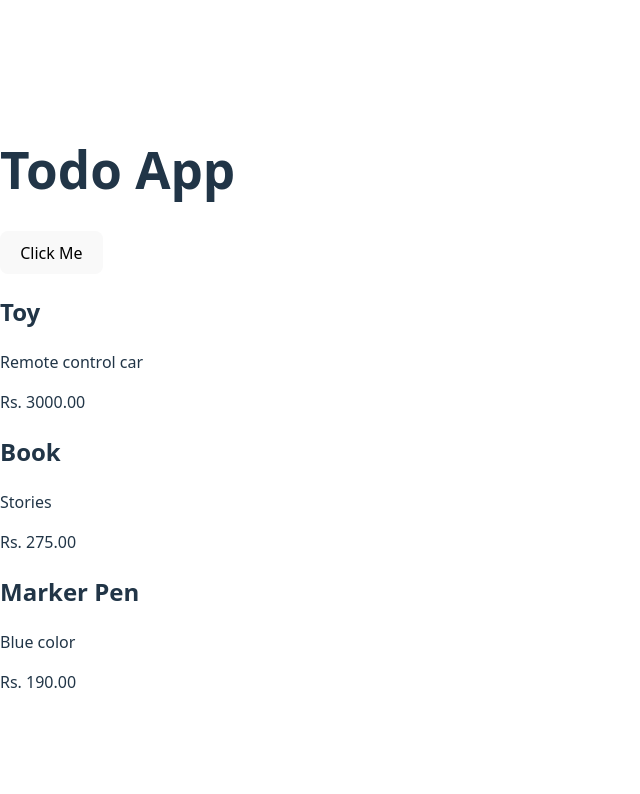
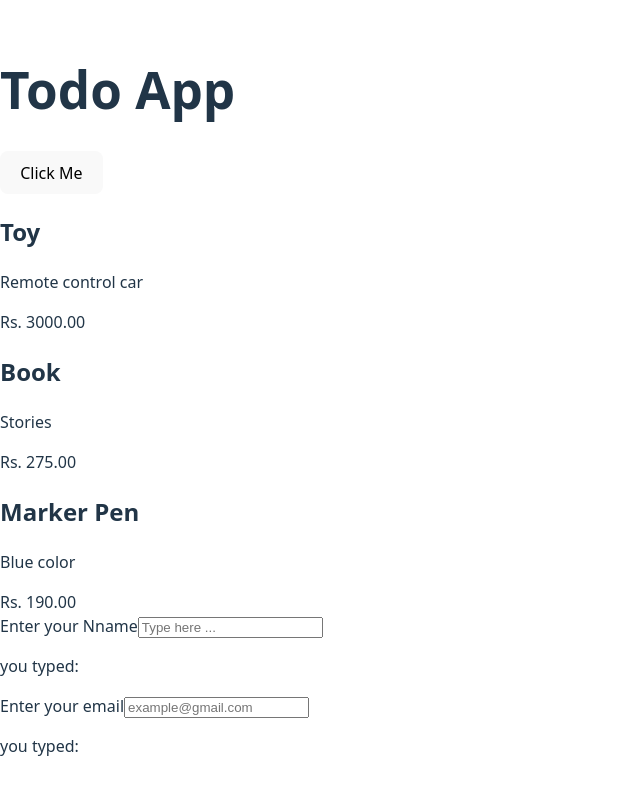
Before and after one commit to Randilwelikala/React-Todo-app, a React (Vite) app: page / in a window 1280 px wide. Shown: the top 794 px of the page, without its empty margins (0-640 px from the left). Built offline with nearby package versions, Linux system fonts and the light colour scheme.

Commit message:
add input component

```diff
--- a/src/App.jsx
+++ b/src/App.jsx
@@ -1,5 +1,6 @@
 import Button from './components/button';
 import Card from './components/card';
+import Input from './components/input';
 
 function App(){
 
@@ -31,6 +32,11 @@ function App(){
           description="Blue color"
           footer="Rs. 190.00"
         />
+
+
+        <Input lable="Enter your Nname" placeholder="Type here ..."></Input>
+        <Input lable="Enter your email" placeholder="example@gmail.com"></Input>
+
     </div>
   );
 }
--- /dev/null
+++ b/src/components/input.jsx
@@ -0,0 +1,23 @@
+import {useState} from "react";
+
+function Input({lable,placeholder}){
+    const [value,setValue] = useState("");
+
+    const handleChange = (e) => {
+        setValue(e.target.value);
+    };
+
+    return(
+        <div>
+            <label>{lable}</label>
+
+            <input type="text" placeholder={placeholder} value={value} onChange={handleChange}></input>
+
+            <p>you typed: <strong>{value}</strong></p>
+        </div>
+
+    );
+
+}
+
+export default Input;
```
